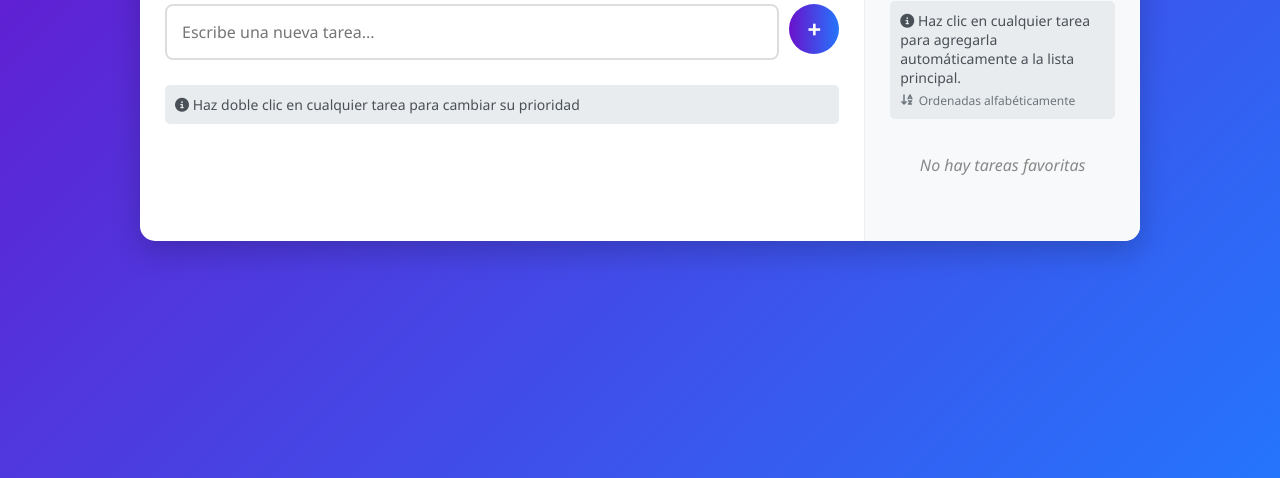
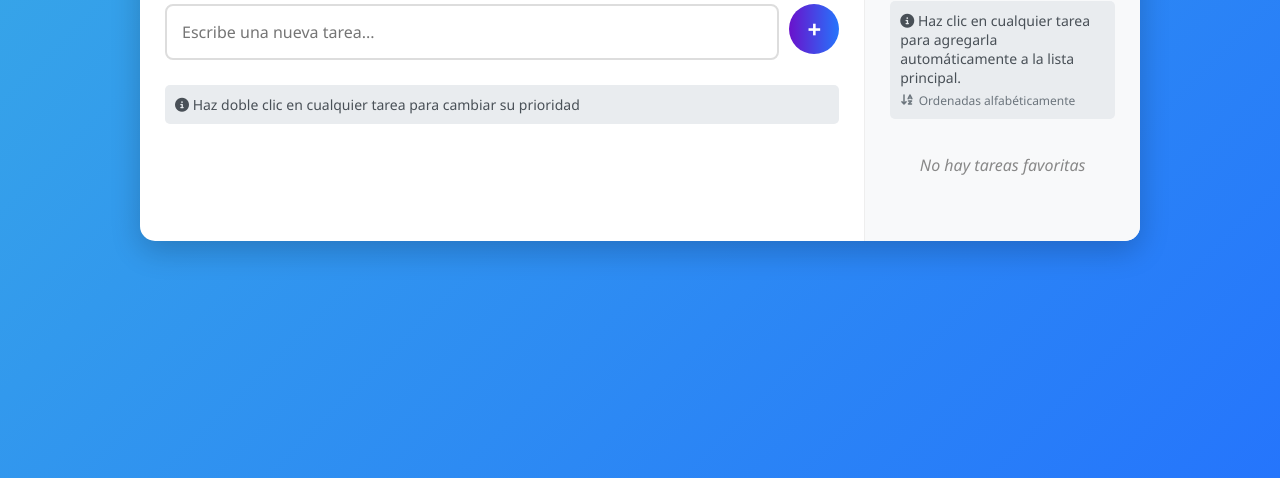
Before and after one commit to walterequis-ui/lista-de-tareas, a plain HTML site: page index.html in a window 1280 px wide. Shown: the part 322-800 px from the top of the page. Drawn offline with Linux system fonts and the light colour scheme.

Commit message:
cambio de color de background

```diff
--- a/index.html
+++ b/index.html
@@ -14,7 +14,7 @@
         }
 
         body {
-            background: linear-gradient(135deg, #6a11cb 0%, #2575fc 100%);
+            background: linear-gradient(135deg, #39ace5 0%, #2575fc 100%);
             padding: 20px;
             min-height: 100vh;
             display: flex;
```
